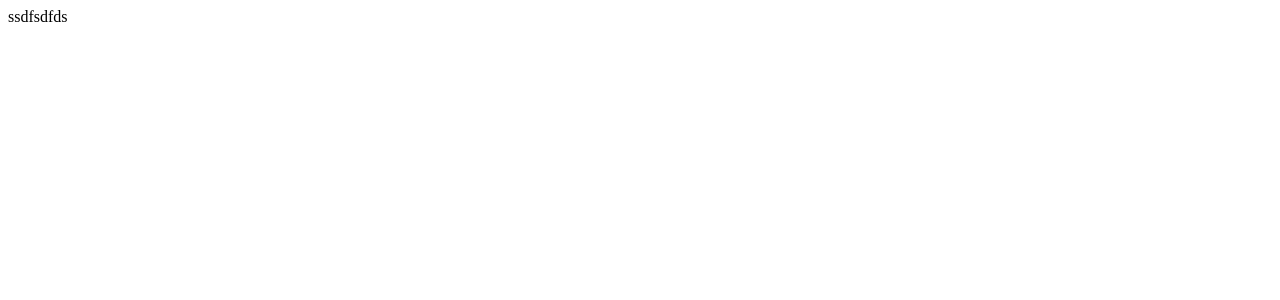
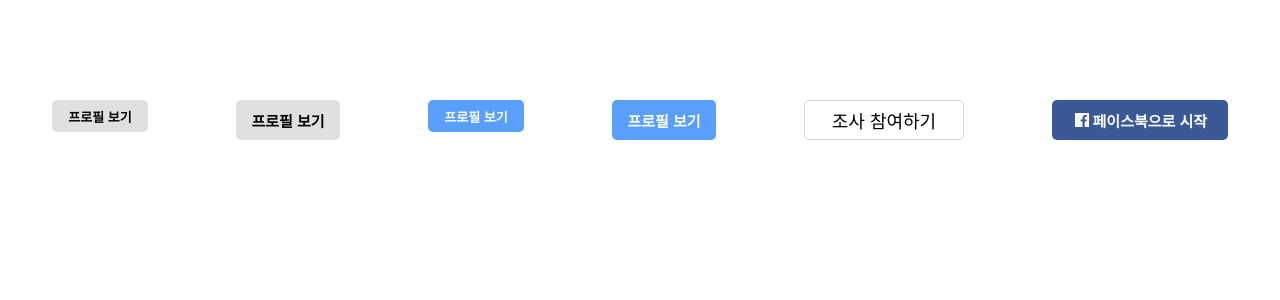
Before and after one commit to demain18/TeamFreeChart_client, a React (Create React App) app: page / in a window 1280 px wide. Shown: the top 300 px of the page. Built offline with nearby package versions, Linux system fonts and the light colour scheme.

Commit message:
[추가] : commom폴더, style.js 생성 - common파일과 style.js를 생성하여 버튼컴포넌트 추가하였습니다.

```diff
--- a/src/App.jsx
+++ b/src/App.jsx
@@ -1,7 +1,31 @@
-import React from "react";
+import React, { Fragment } from "react";
+import styled from "styled-components";
+import * as S from "./common/style";
 
 function App() {
-  return <div className="App">ssdfsdfds</div>;
+  return (
+    <Fragment>
+      <div className="App">
+        <Box>
+          <S.SmallButton_G>프로필 보기</S.SmallButton_G>
+          <S.Button_G>프로필 보기</S.Button_G>
+          <S.SmallButton_B>프로필 보기</S.SmallButton_B>
+          <S.Button_B>프로필 보기</S.Button_B>
+          <S.BigButton_W>조사 참여하기</S.BigButton_W>
+          <S.SnsButton>
+            <S.FaceBookIcon />
+            페이스북으로 시작
+          </S.SnsButton>
+        </Box>
+      </div>
+    </Fragment>
+  );
 }
 
 export default App;
+const Box = styled.div`
+  margin-top: 100px;
+  display: flex;
+  justify-content: space-around;
+  width: 100%;
+`;
--- /dev/null
+++ b/src/common/style.js
@@ -0,0 +1,94 @@
+import styled from "styled-components";
+import { AiFillFacebook } from "react-icons/ai";
+
+export const FaceBookIcon = styled(AiFillFacebook)`
+  width: 18px;
+  height: 18px;
+`;
+export const SmallButton_G = styled.button`
+  cursor: pointer;
+  font-size: 13px;
+  font-weight: bold;
+  color: #000;
+  width: 96px;
+  height: 32px;
+  border-radius: 5px;
+  border: none;
+  box-sizing: border-box;
+  background-color: #e0e0e0;
+  &:hover {
+    background-color: #c4c4c4;
+  }
+`;
+export const SmallButton_B = styled.button`
+  cursor: pointer;
+  font-size: 13px;
+  font-weight: bold;
+  color: #fff;
+  width: 96px;
+  height: 32px;
+  border-radius: 5px;
+  border: none;
+  box-sizing: border-box;
+  background-color: #589fff;
+  &:hover {
+    background-color: #4581d3;
+  }
+`;
+
+export const Button_G = styled.button`
+  cursor: pointer;
+  font-size: 15px;
+  font-weight: bold;
+  color: #000;
+  width: 104px;
+  height: 40px;
+  border-radius: 5px;
+  border: none;
+  box-sizing: border-box;
+  background-color: #e0e0e0;
+  &:hover {
+    background-color: #c4c4c4;
+  }
+`;
+
+export const Button_B = styled.button`
+  cursor: pointer;
+  font-size: 15px;
+  font-weight: bold;
+  color: #fff;
+  width: 104px;
+  height: 40px;
+  border-radius: 5px;
+  border: none;
+  box-sizing: border-box;
+  background-color: #589fff;
+  &:hover {
+    background-color: #4581d3;
+  }
+`;
+
+export const BigButton_W = styled.button`
+  font-size: 18px;
+  width: 160px;
+  height: 40px;
+  border-radius: 5px;
+  border: solid 1px #d6d6d6;
+  background-color: #ffffff;
+`;
+
+export const SnsButton = styled.button`
+  display: flex;
+  justify-content: space-around;
+  align-items: center;
+  border: none;
+  padding: 0px 20px;
+  width: 176px;
+  height: 40px;
+  font-size: 15px;
+  color: #fff;
+  font-weight: bold;
+  border-radius: 5px;
+  background-color: #3b5998;
+  /* background-color: ${(props) => props.color || "white"}; */
+`;
```
Also changed, not shown: 1 other file (tests, documents, lock files or other folders).
